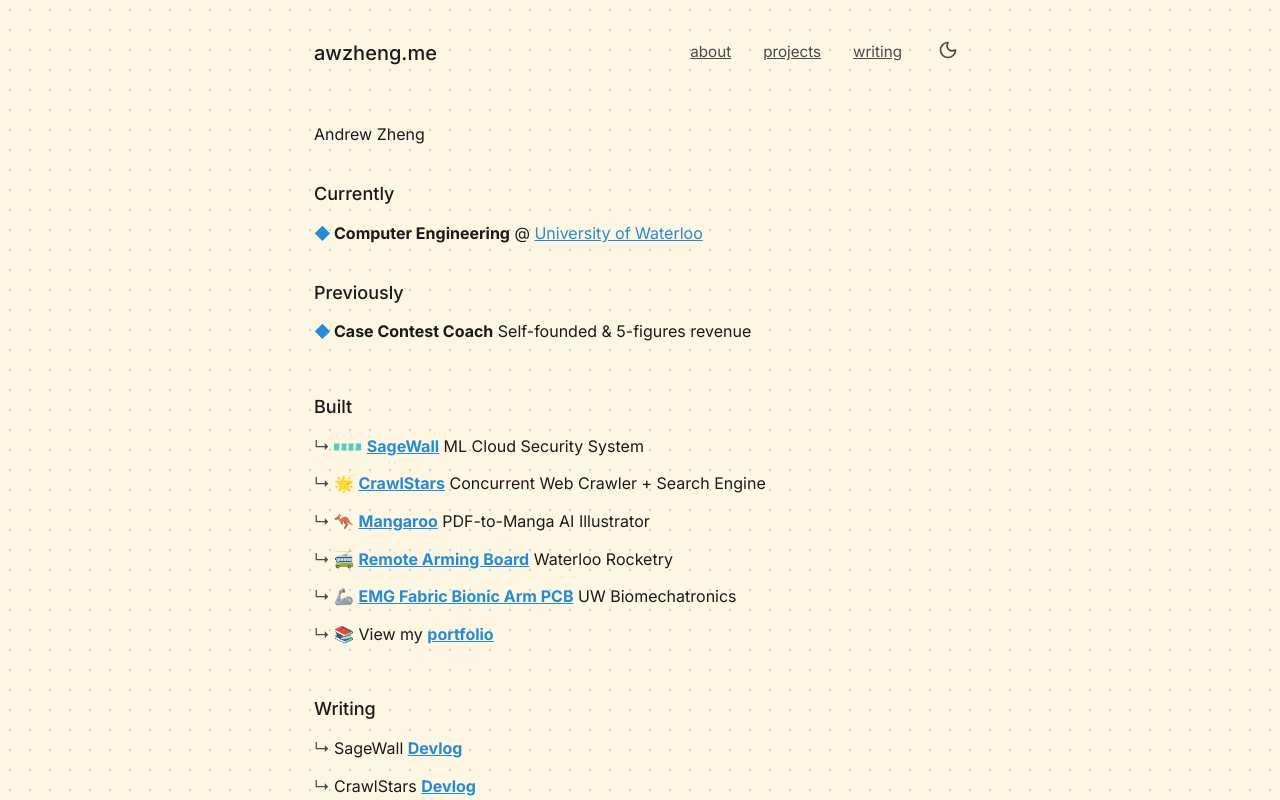
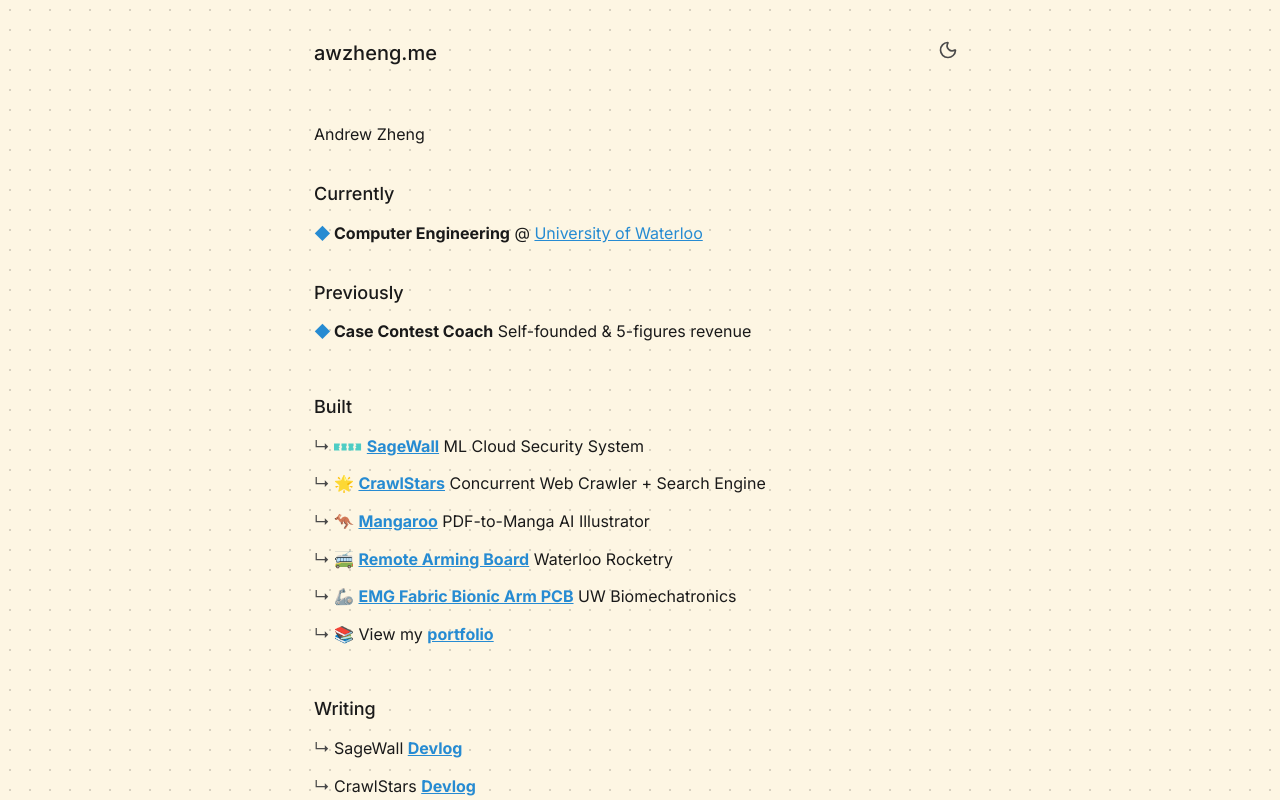
Before and after one commit to awzheng/me, a Next.js app: page / in a window 1280 px wide. Shown: the top 800 px of the page. Built offline with nearby package versions, Linux system fonts and the light colour scheme.

Commit message:
remove nav

```diff
--- a/app/page.tsx
+++ b/app/page.tsx
@@ -1,4 +1,3 @@
-import Navigation from "./components/Navigation";
 import ThemeToggle from "./components/ThemeToggle";
 import SocialLinks from "./components/SocialLinks";
 
@@ -8,10 +7,7 @@
       {/* Header */}
       <header className="header">
         <h1 style={{ fontSize: '1.25rem', fontWeight: 500, margin: 0 }}>awzheng.me</h1>
-        <div style={{ display: 'flex', alignItems: 'center', gap: '1rem' }}>
-          <Navigation />
-          <ThemeToggle />
-        </div>
+        <ThemeToggle />
       </header>
 
       {/* Main Content */}
```
